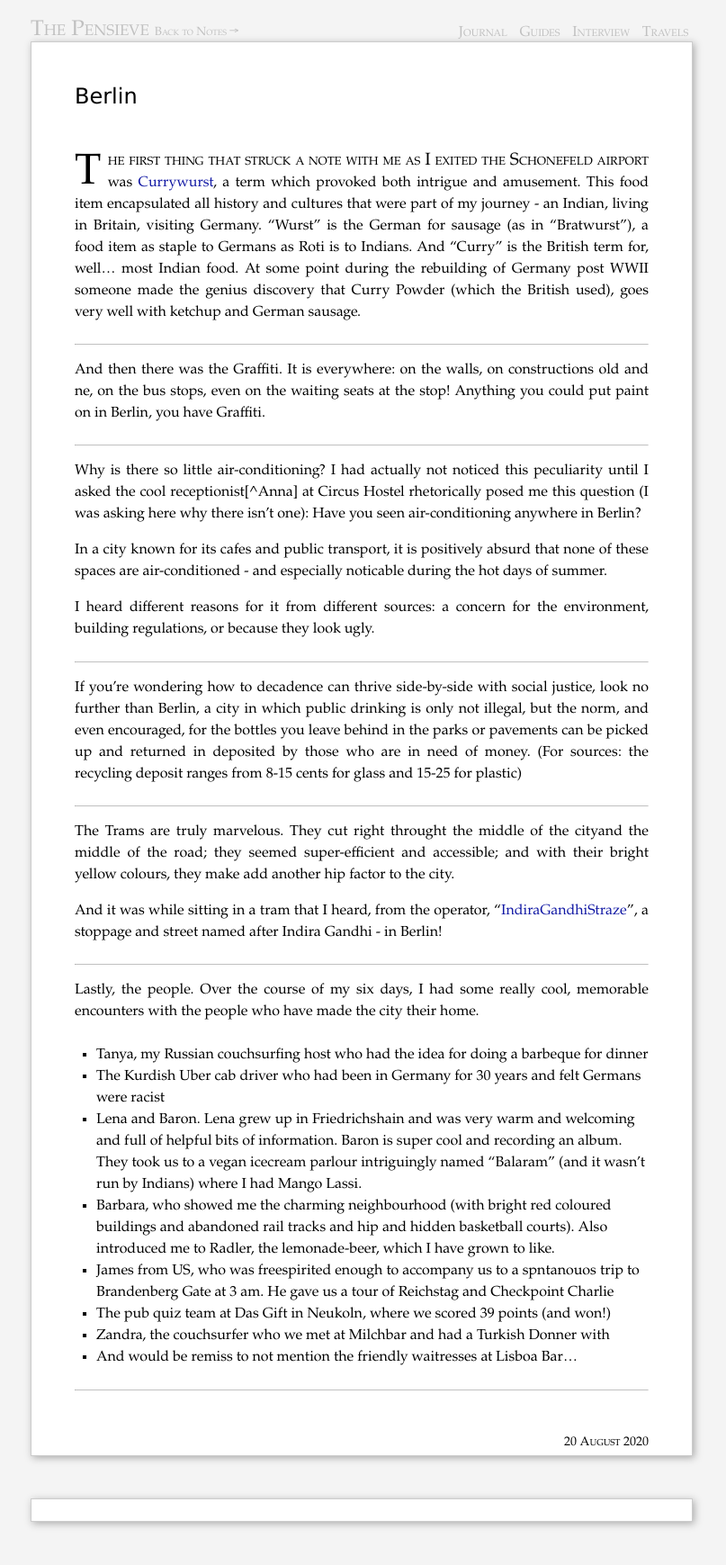
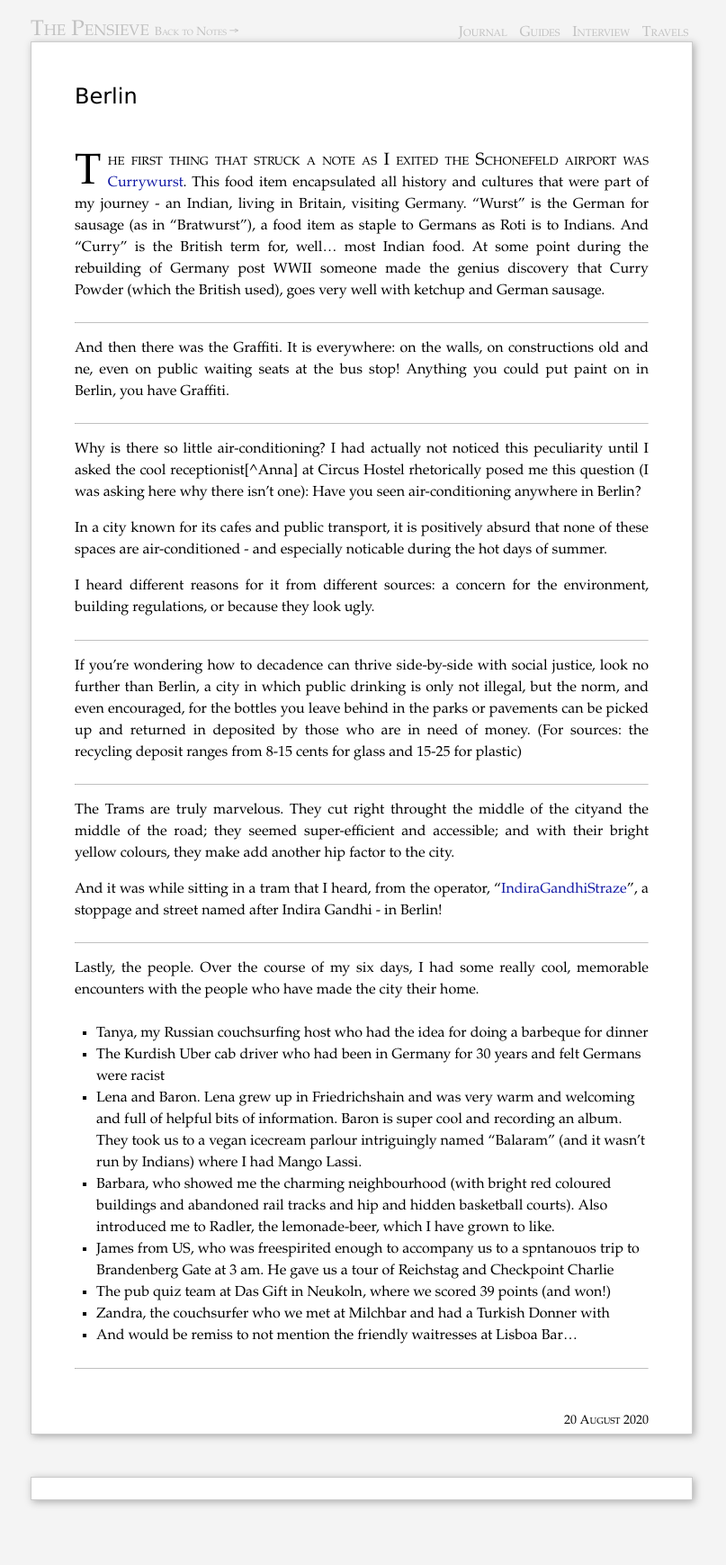
Before and after one commit to piyushahuja/piyushahuja.github.io, a Jekyll site: the page built from _posts/travel/2020-08-20-berlin.md, in a window 1280 px wide. Shown: the whole page at 90% size, without its empty margins (238-1045 px from the left). Built offline with Jekyll 4.4.1, drawn with Linux system fonts in a browser that asks for light colours; comment, search, counter and statistics services are not loaded; after the commit the page ends 1715 px from its top, so only the background shows below that.

Commit message:
auto deployed

```diff
--- a/_posts/travel/2020-08-20-berlin.md
+++ b/_posts/travel/2020-08-20-berlin.md
@@ -14,12 +14,12 @@
 
 
 
-The first thing that struck a note with me as I exited the Schonefeld airport was [Currywurst](https://en.wikipedia.org/wiki/Currywurst), a term which provoked both intrigue and amusement. This food item encapsulated all history and cultures that were part of my journey -  an Indian, living in Britain, visiting Germany. "Wurst" is the German for sausage (as in "Bratwurst"), a food item as staple to Germans as Roti is to Indians. And "Curry" is the British term for, well... most Indian food. At some point during the rebuilding of Germany post WWII someone made the genius discovery that Curry Powder (which the British used), goes very well with ketchup and German sausage.
+The first thing that struck a note as I exited the Schonefeld airport was [Currywurst](https://en.wikipedia.org/wiki/Currywurst). This food item encapsulated all history and cultures that were part of my journey -  an Indian, living in Britain, visiting Germany. "Wurst" is the German for sausage (as in "Bratwurst"), a food item as staple to Germans as Roti is to Indians. And "Curry" is the British term for, well... most Indian food. At some point during the rebuilding of Germany post WWII someone made the genius discovery that Curry Powder (which the British used), goes very well with ketchup and German sausage.
 
 -----
 
 
-And then there was the Graffiti. It is everywhere: on the walls, on constructions old and ne, on the bus stops, even on the waiting seats at the stop!  Anything you could put paint on in Berlin, you have Graffiti.
+And then there was the Graffiti. It is everywhere: on the walls, on constructions old and ne, even on public waiting seats at the bus stop!  Anything you could put paint on in Berlin, you have Graffiti.
 
 ----
 
```
